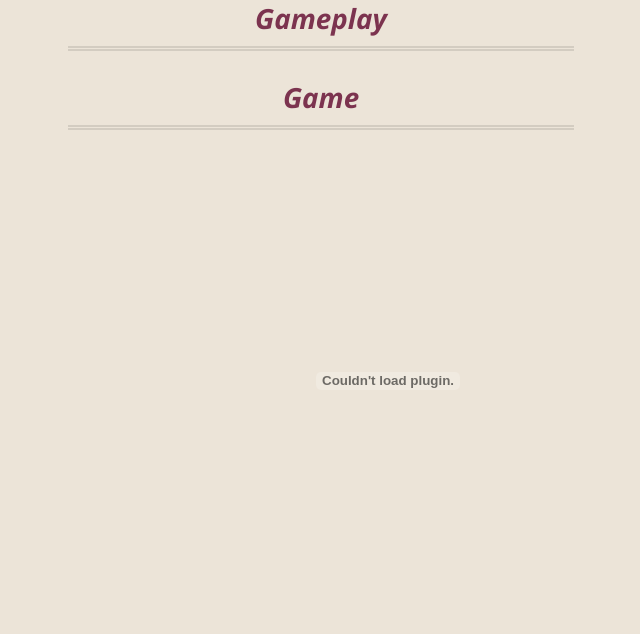
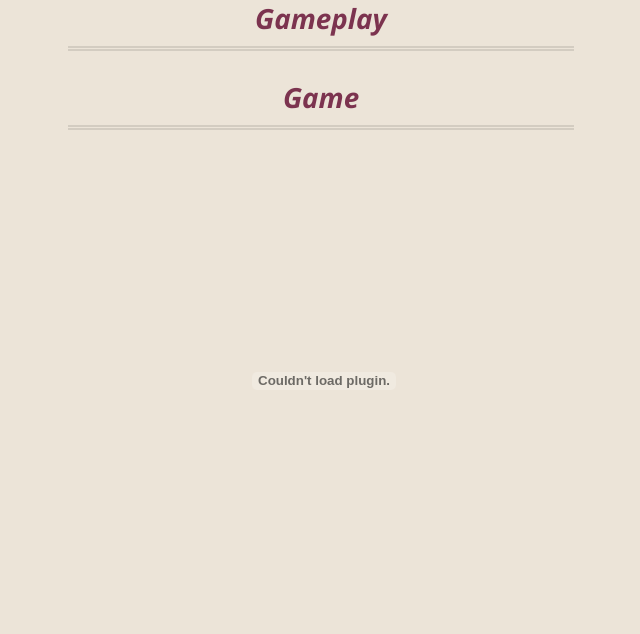
Before and after one commit to locks/unladenswallow, a plain HTML site: page index.html in a window 1280 px wide. Shown: the part 370-1004 px from the top of the page, without its empty margins (319-959 px from the left). Drawn offline with nearby package versions, Linux system fonts and the light colour scheme; grey boxes are pictures that could not be loaded.

Commit message:
oops, wrong size

```diff
--- a/index.html
+++ b/index.html
@@ -51,14 +51,14 @@
 <h1>Gameplay</h1>
 
 <h1>Game</h1>
-<p>
+<div style="margin: 0 auto;">
 <embed src="http://dl.dropbox.com/u/491447/UnladenSwallow.swf"
        menu="false"
        quality="high"
        type="application/x-shockwave-flash"
        pluginspage="http://www.macromedia.com/go/getflashplayer"
-       width="640" height="480">
-</p>
+       width="512" height="480">
+</div>
 
 <p><a href="http://coderwall.com/locks"><img src="http://api.coderwall.com/locks/endorsecount.png" alt="endorse"></a></p>
       </section>
```
